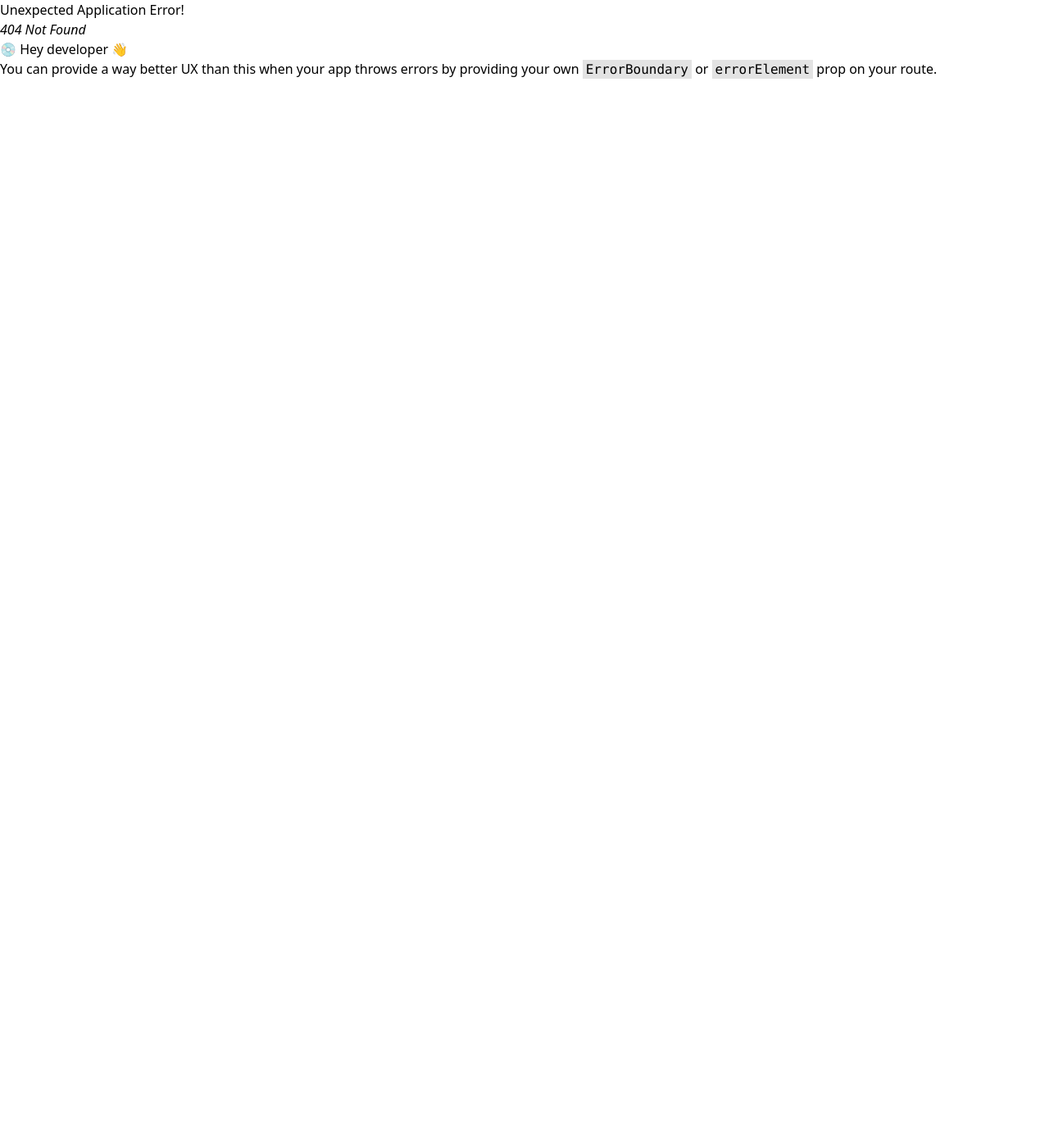
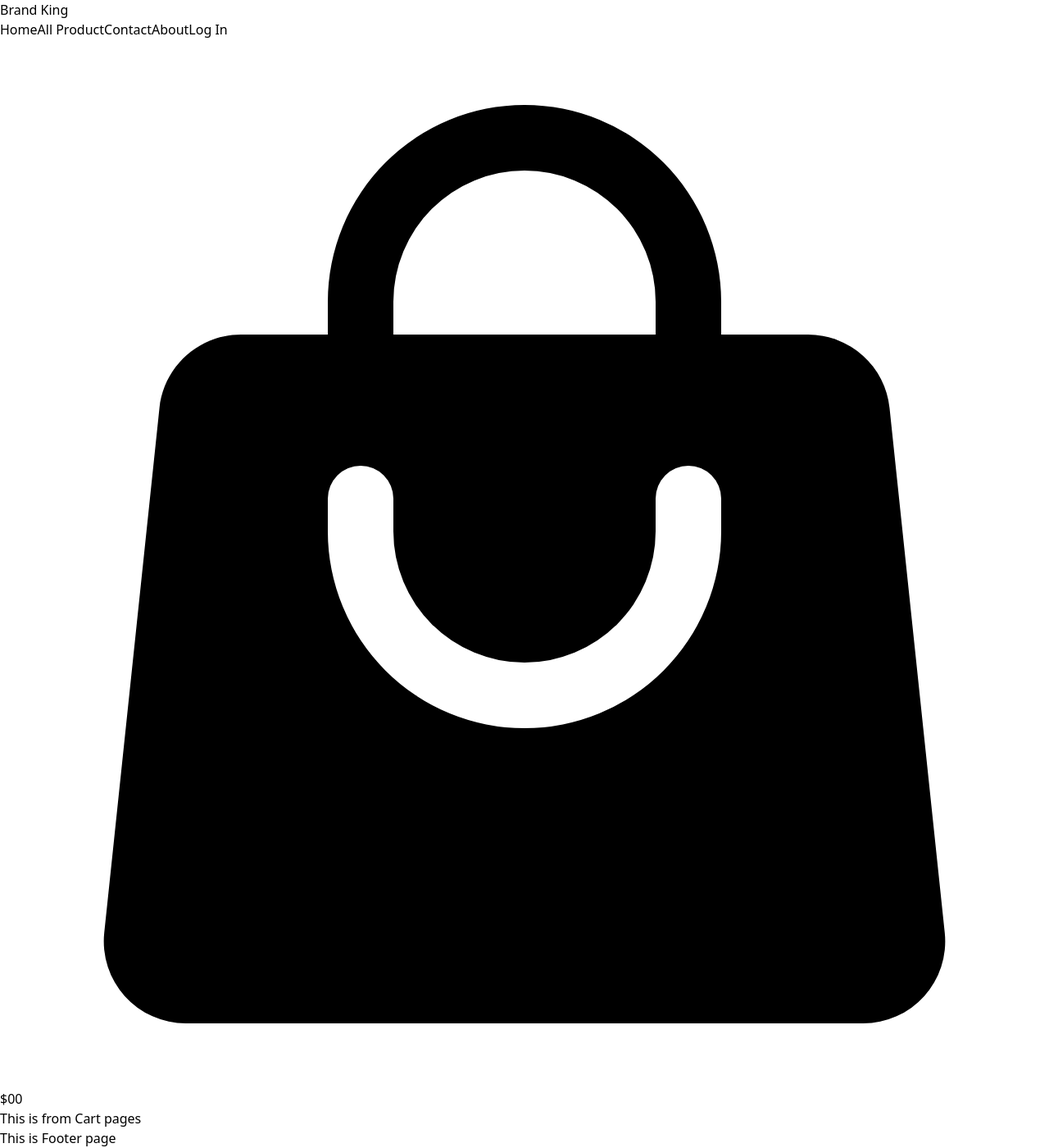
Before and after one commit to MehediHasan4321/Barnd-King, a React (Vite) app: page /allCarts in a window 1280 px wide. Before the commit this address had no page. Shown: the whole page at 82% size. Before the commit the page ends 800 px from the top, so only its background shows below. Built offline with nearby package versions, Linux system fonts and the light colour scheme.

Commit message:
add cart icom and link up it's root

```diff
--- a/package.json
+++ b/package.json
@@ -9,6 +9,7 @@
     "preview": "vite preview"
   },
   "dependencies": {
+    "@heroicons/react": "^2.0.17",
     "localforage": "^1.10.0",
     "match-sorter": "^6.3.1",
     "react": "^18.2.0",
--- /dev/null
+++ b/src/Components/Carts/Carts.jsx
@@ -0,0 +1,11 @@
+import React from 'react';
+
+const Carts = () => {
+    return (
+        <div>
+            <h1>This is from Cart pages</h1>
+        </div>
+    );
+};
+
+export default Carts;
--- a/src/Components/Header/Header.jsx
+++ b/src/Components/Header/Header.jsx
@@ -1,6 +1,6 @@
 import React from 'react';
 import { Link } from 'react-router-dom';
-
+import { BeakerIcon, BriefcaseIcon, ShoppingBagIcon, ShoppingCartIcon } from '@heroicons/react/24/solid'
 const Header = () => {
     return (
         <div className=' w-full h-20 bg-purple-500 text-white'>
@@ -11,7 +11,8 @@ const Header = () => {
                     <Link to={'/allProduct'} >All Product</Link>
                     <Link to={'/contactUs'}>Contact</Link>
                     <Link to={'/about'}>About</Link>
-                    <Link to={'logIn'}>Log In</Link>
+                    <Link to={'/logIn'}>Log In</Link>
+                    <Link to={'/allCarts'}> <ShoppingBagIcon className='w-8 h-8'/><span className=' absolute top-7 ml-9'>$00</span></Link>
                 </div>
             </nav>
         </div>
--- a/src/main.jsx
+++ b/src/main.jsx
@@ -9,6 +9,7 @@ import LogIn from './Components/Login/Login'
 import SignUp from './Components/SignUp/SignUp'
 import Contact from './Components/ContactUs/ContactUs'
 import About from './Components/About/About'
+import Carts from './Components/Carts/Carts'
 const router = createBrowserRouter([
   {
     path:'/',
@@ -37,6 +38,10 @@ const router = createBrowserRouter([
       {
         path:'about',
         element:<About/>
+      },
+      {
+        path : 'allCarts',
+        element: <Carts/>
       }
     ]
   }
```
Also changed, not shown: 1 other file (tests, documents, lock files or other folders).
